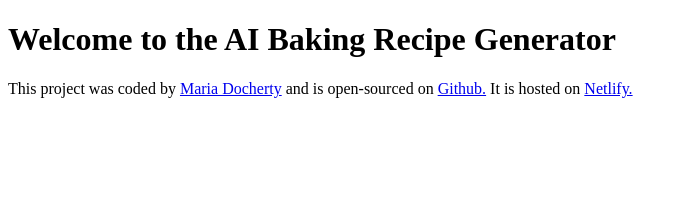
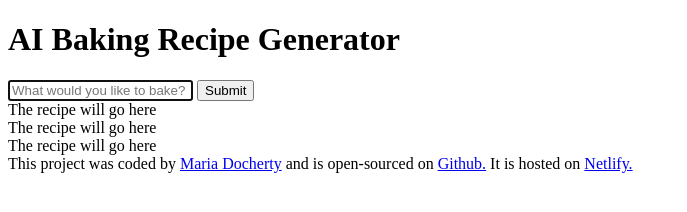
Before and after one commit to Mariadoc1/AI_Recipe_Generator, a plain HTML site: page index.html in a window 1280 px wide. Shown: the whole page, without its empty margins (0-687 px from the left). Drawn offline with Linux system fonts and the light colour scheme.

Commit message:
Added the basic HTML structure

```diff
--- a/index.html
+++ b/index.html
@@ -3,10 +3,34 @@
   <head>
     <meta charset="UTF-8" />
     <meta name="viewport" content="width=device-width, initial-scale=1.0" />
-    <title>Baking Recipe Generator</title>
+    <title>AI Baking Recipe Generator</title>
   </head>
   <body>
-    <h1>Welcome to the AI Baking Recipe Generator</h1>
+    <header>
+      <h1>AI Baking Recipe Generator</h1>
+    </header>
+
+    <main>
+      <form>
+        <input
+          type="text"
+          id=""
+          placeholder="What would you like to bake?"
+          autofocus
+          required
+          autocomplete="off"
+        />
+        <input type="submit" />
+      </form>
+      <div id="">
+        The recipe will go here
+        <br />
+        The recipe will go here
+        <br />
+        The recipe will go here
+      </div>
+    </main>
+
     <footer>
       This project was coded by
       <a href="https://github.com/Mariadoc1" target="_blank">Maria Docherty</a>
```
